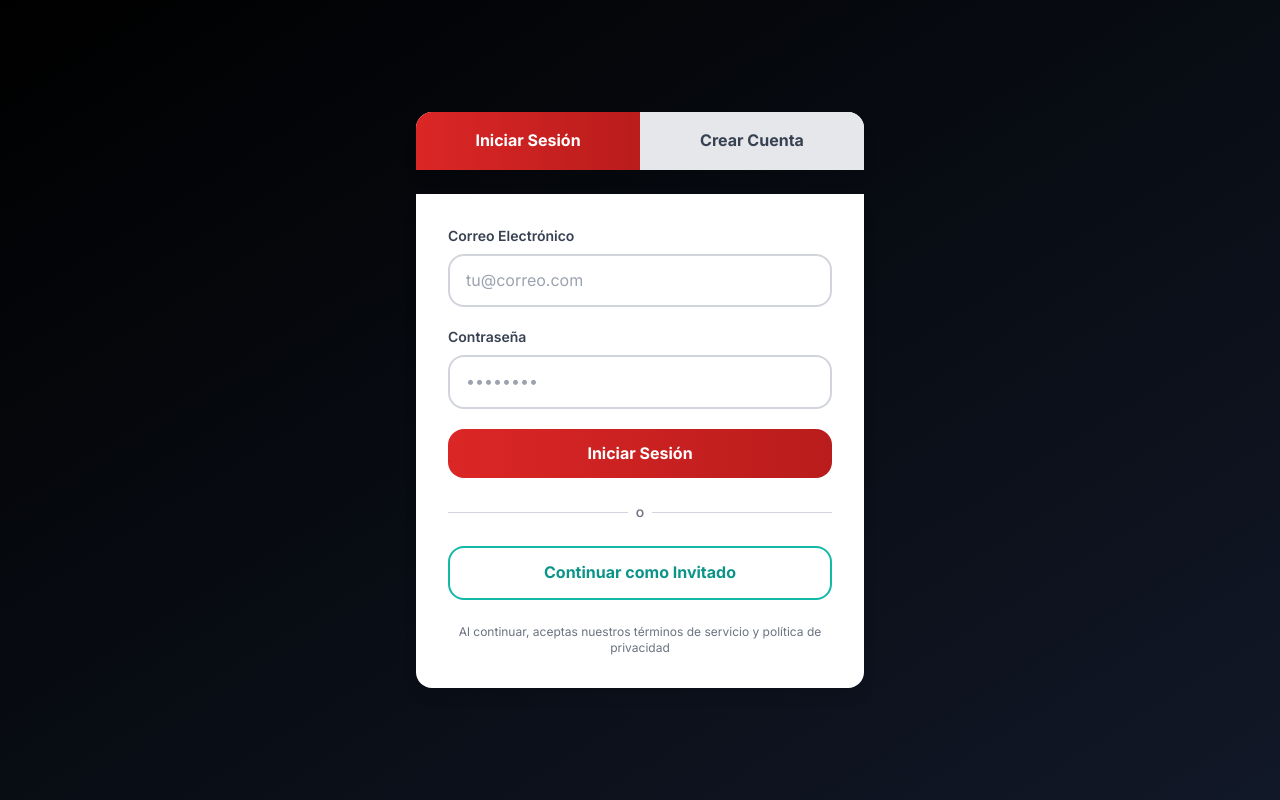
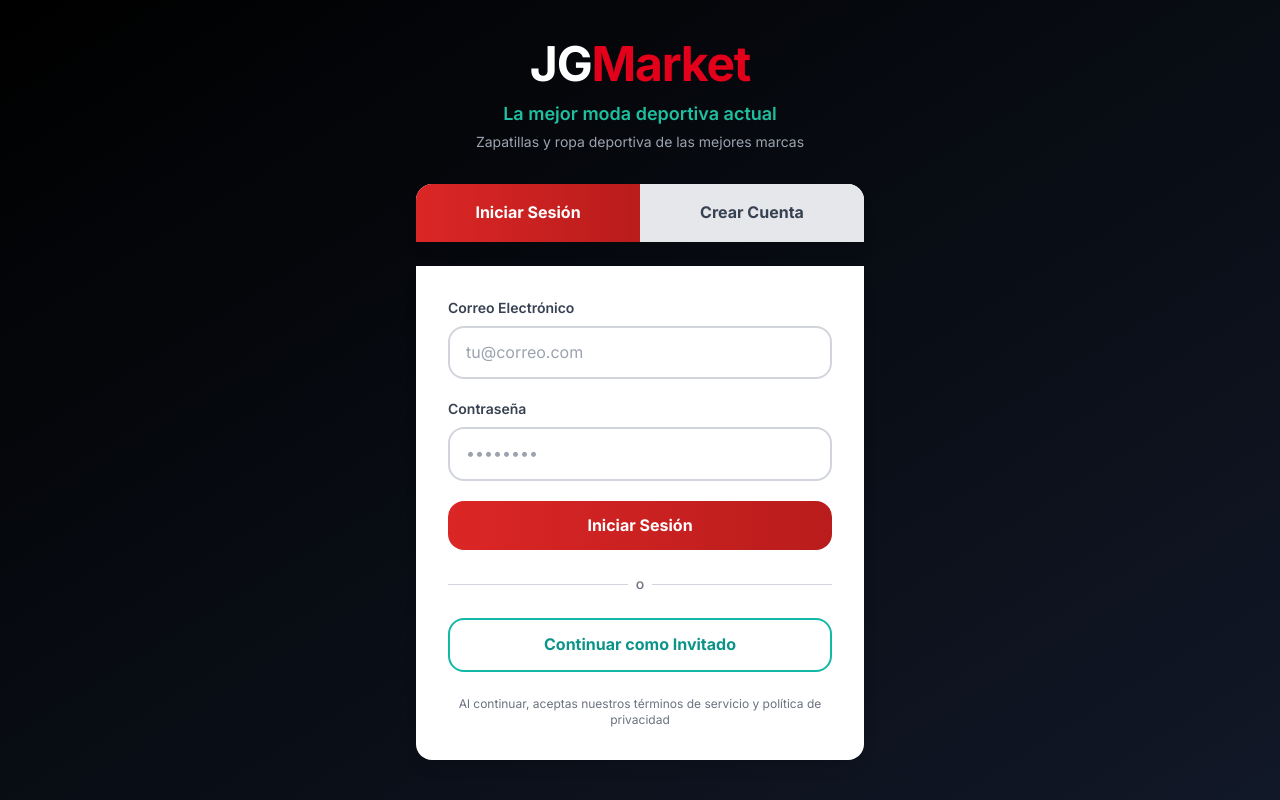
Before and after one commit to JaaimeeGnz/TiendaOnline, an Astro site: page /auth in a window 1280 px wide. Built offline with nearby package versions, Linux system fonts and the light colour scheme; Astro itself is replaced by a stand-in of ours; no server answers.

Commit message:
Feat: Mejorar branding en página de autenticación
- Agregar logo JGMARKET prominente en página de auth
- Agregar mensajes de marketing "La mejor moda deportiva actual"
- Mejorar presentación visual con colores JD (turquesa, rojo, negro)
- Centrar y mejorar la disposición del formulario de login/registro

```diff
--- a/src/pages/auth/index.astro
+++ b/src/pages/auth/index.astro
@@ -13,7 +13,23 @@ const message = Astro.url.searchParams.get('message');
 
 <BaseLayout title="Autenticación - JGMarket">
   <div class="min-h-screen bg-gradient-to-br from-jd-black to-gray-900 flex items-center justify-center px-4 sm:px-6 lg:px-8">
-    <AuthForm client:load />
+    <div class="w-full max-w-md">
+      <!-- Branding -->
+      <div class="text-center mb-8">
+        <h1 class="text-4xl sm:text-5xl font-black text-white tracking-tight mb-3">
+          JG<span class="text-jd-red">Market</span>
+        </h1>
+        <p class="text-jd-turquoise text-lg font-semibold mb-1">
+          La mejor moda deportiva actual
+        </p>
+        <p class="text-gray-400 text-sm">
+          Zapatillas y ropa deportiva de las mejores marcas
+        </p>
+      </div>
+
+      <!-- Auth Form -->
+      <AuthForm client:load />
+    </div>
   </div>
 </BaseLayout>
 
```
